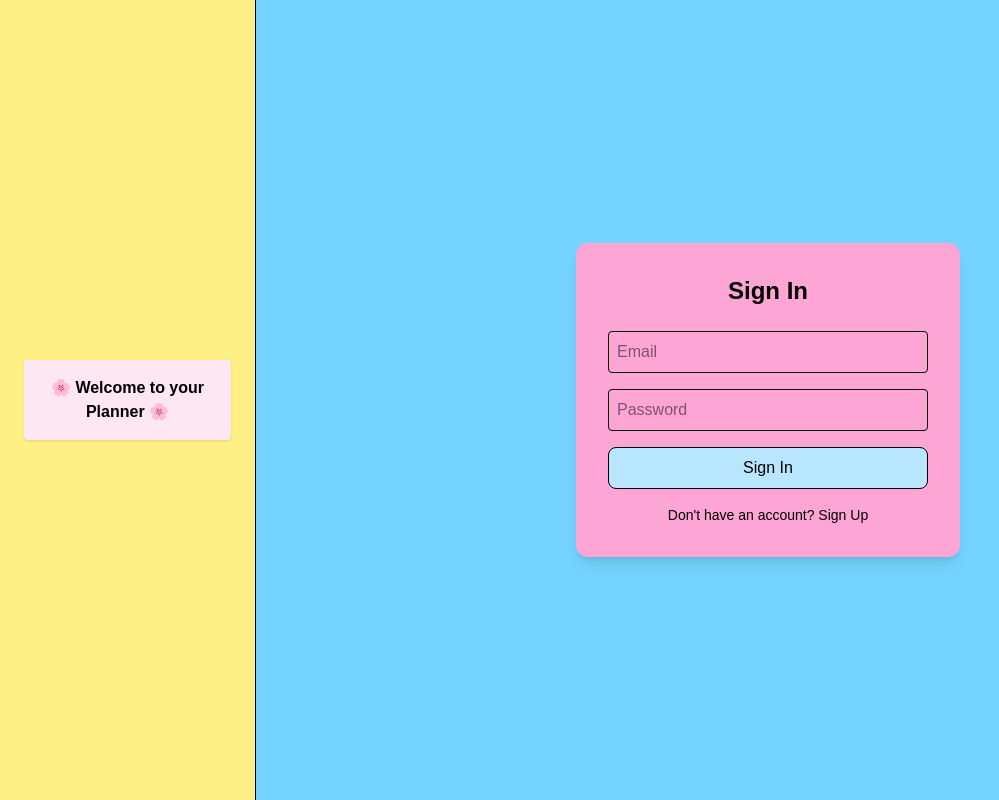
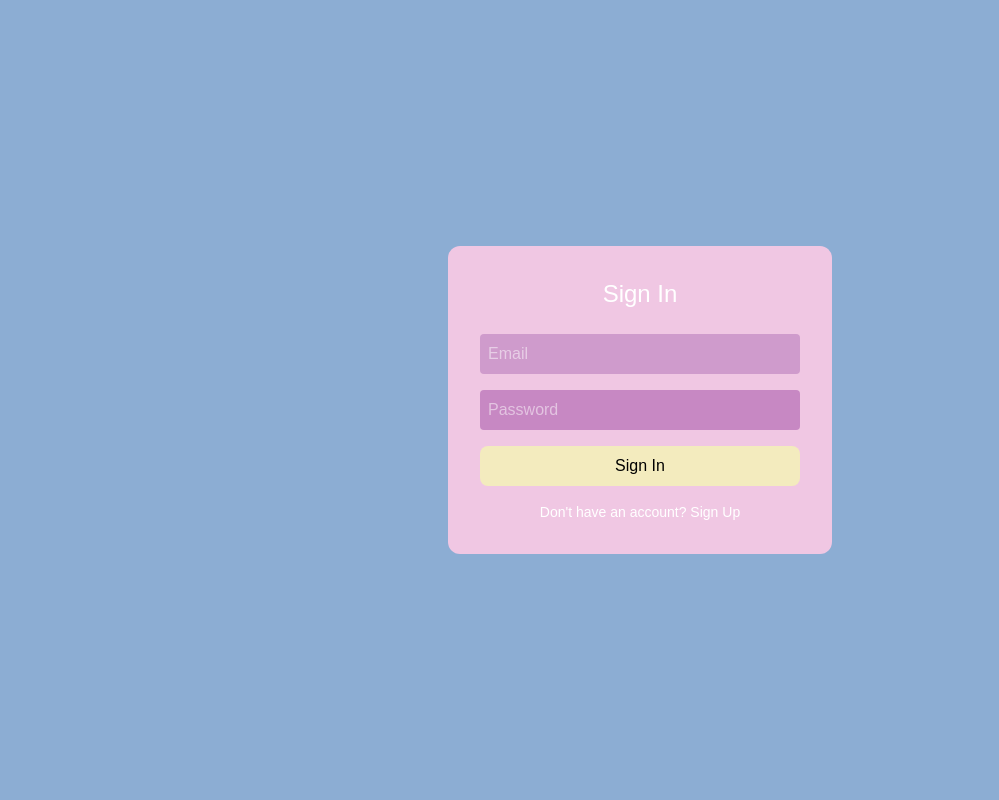
Before and after one commit to Hajaranakeeb/Kanban-board, a Next.js app: page / in a window 1280 px wide. Shown: the whole page, without its empty margins (0-999 px from the left). Built offline with nearby package versions, Linux system fonts and the light colour scheme.

Commit message:
Update app/page.tsx styling to match auth page

```diff
--- a/app/page.tsx
+++ b/app/page.tsx
@@ -1,76 +1,79 @@
 "use client";
 
-import { useState, useEffect } from "react";
+import { useState } from "react";
 import { useRouter } from "next/navigation";
 
-export default function AuthPage() {
+export default function AppPage() {
   const router = useRouter();
   const [isSignUp, setIsSignUp] = useState(false);
-  const [mounted, setMounted] = useState(false);
-
-  useEffect(() => {
-    const signedIn = localStorage.getItem("signedIn");
-    if (signedIn) router.replace("/board"); // redirect if already signed in
-    setMounted(true);
-  }, [router]);
+  const [email, setEmail] = useState("");
+  const [password, setPassword] = useState("");
+  const [message, setMessage] = useState("");
 
   const handleSubmit = (e: React.FormEvent) => {
     e.preventDefault();
+
+    if (!email || !password) {
+      setMessage("Please fill in all fields.");
+      return;
+    }
+
+    // Example: store signed-in status
     localStorage.setItem("signedIn", "true");
+
     router.push("/board");
   };
 
-  if (!mounted) return null;
-
   return (
-    <div className="flex min-h-screen bg-sky-300 text-black">
-      {/* Sidebar */}
-      <aside className="w-64 bg-yellow-200 p-6 flex flex-col items-center justify-center border-r border-black">
-        <div className="p-4 bg-pink-100 rounded shadow text-center font-semibold text-black">
-          🌸 Welcome to your Planner 🌸
-        </div>
-      </aside>
-
-      {/* Main content */}
-      <main className="flex-1 flex items-center justify-center">
-        <div className="bg-pink-300 p-8 rounded-xl w-96 shadow-lg">
-          <h2 className="text-2xl mb-6 text-center font-semibold text-black">
+    <div className="flex items-center justify-center min-h-screen bg-[#8cadd3] text-white">
+      <div className="bg-[#f0c7e3] p-8 rounded-xl w-96">
+        <h2 className="text-2xl mb-6 text-center">
           {isSignUp ? "Sign Up" : "Sign In"}
         </h2>
+
+        {message && (
+          <p className="text-red-500 text-sm mb-2 text-center">{message}</p>
+        )}
 
         <form onSubmit={handleSubmit} className="flex flex-col gap-4">
           <input
             type="email"
             placeholder="Email"
-              className="p-2 rounded border border-black outline-none"
+            className="p-2 rounded bg-[#cf9bcc] outline-none"
+            value={email}
+            onChange={(e) => setEmail(e.target.value)}
             required
           />
 
           <input
             type="password"
             placeholder="Password"
-              className="p-2 rounded border border-black outline-none"
+            className="p-2 rounded bg-[#c788c3] outline-none"
+            value={password}
+            onChange={(e) => setPassword(e.target.value)}
             required
           />
 
           <button
             type="submit"
-              className="bg-sky-200 hover:bg-sky-300 p-2 rounded-lg border border-black text-black"
+            className="bg-[#f3ebbe] hover:bg-[#296ea6] p-2 rounded-lg text-black"
           >
             {isSignUp ? "Create Account" : "Sign In"}
           </button>
         </form>
 
         <p
-            className="mt-4 text-center text-sm cursor-pointer hover:underline text-black"
-            onClick={() => setIsSignUp(!isSignUp)}
+          className="mt-4 text-center text-sm cursor-pointer hover:underline"
+          onClick={() => {
+            setIsSignUp(!isSignUp);
+            setMessage("");
+          }}
         >
           {isSignUp
             ? "Already have an account? Sign In"
             : "Don't have an account? Sign Up"}
         </p>
       </div>
-      </main>
     </div>
   );
 }
```
Lines whose indentation alone changed are shown as unchanged.
